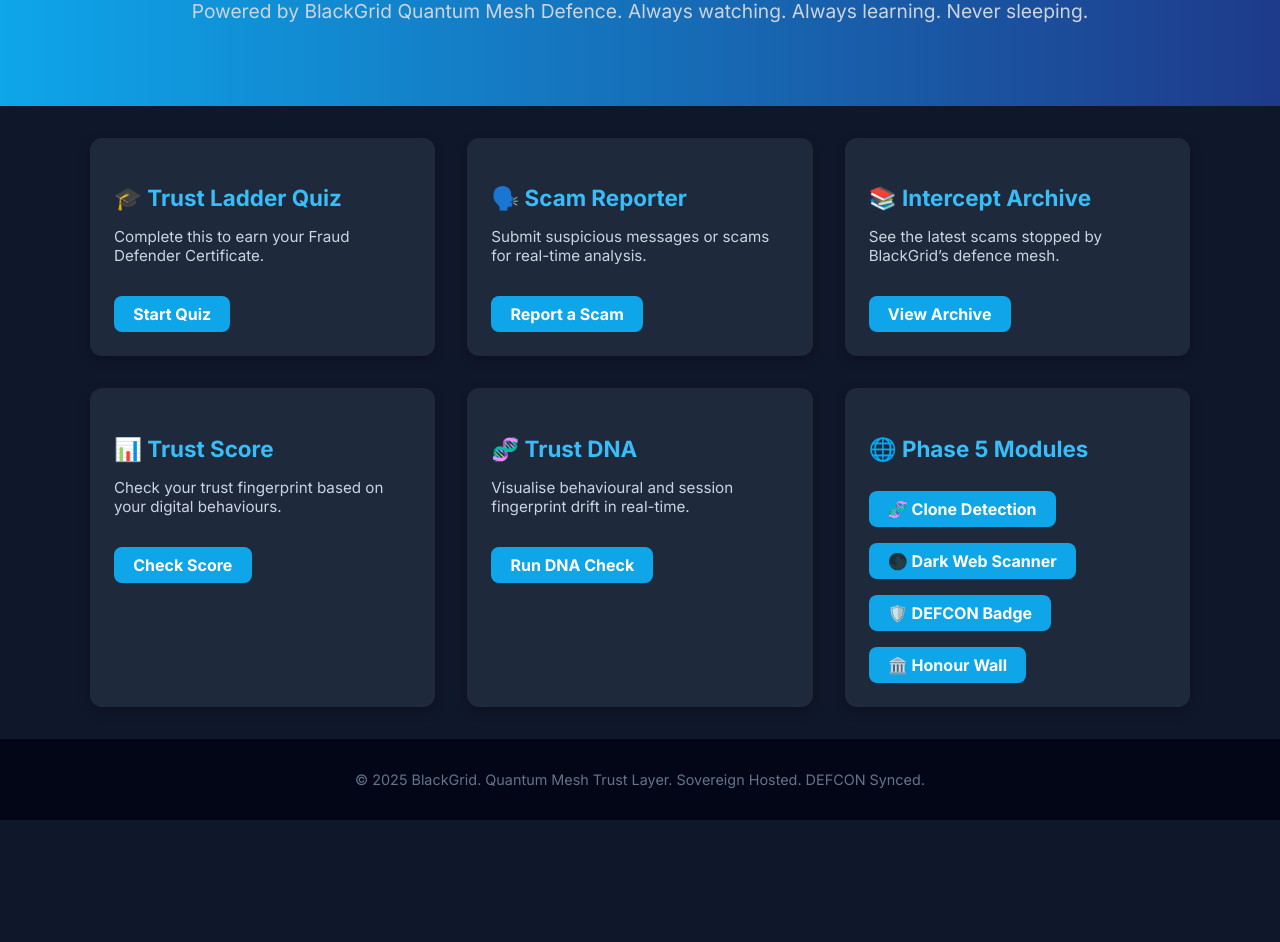
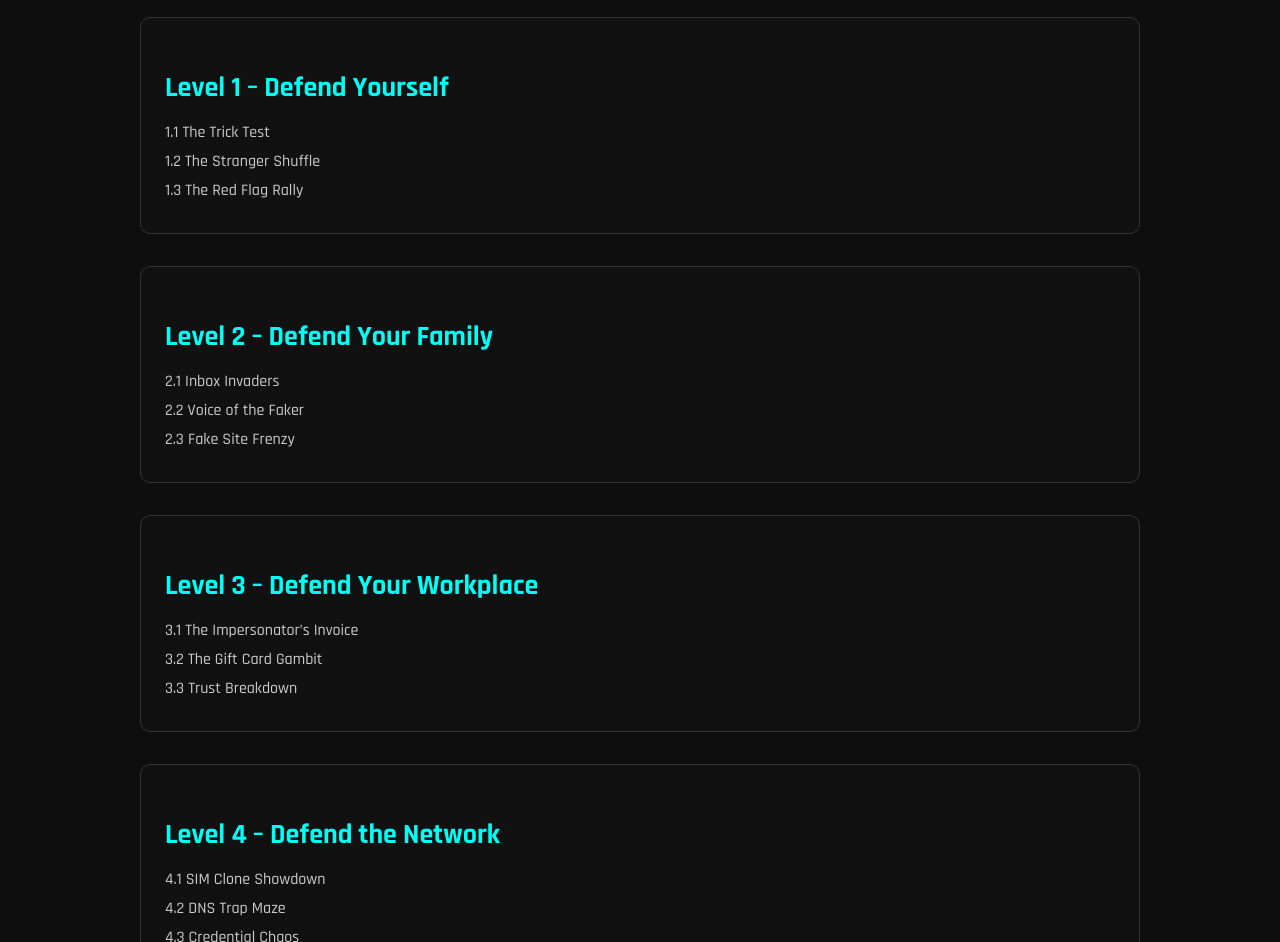
Before and after one commit to leeraper909/fraudwatch-site, a plain HTML site: page index.html in a window 1280 px wide. Shown: the part 314-1256 px from the top of the page. Before the commit the page ends 1134 px from the top, so only its background shows below. Drawn offline with Linux system fonts and the light colour scheme.

Commit message:
Add files via upload

```diff
--- a/index.html
+++ b/index.html
@@ -1,152 +1,140 @@
+
 <!DOCTYPE html>
 <html lang="en">
 <head>
-  <meta charset="UTF-8">
-  <meta name="viewport" content="width=device-width, initial-scale=1.0">
-  <title>FraudWatch by BlackGrid</title>
-  <link href="https://fonts.googleapis.com/css2?family=Inter:wght@400;700;900&display=swap" rel="stylesheet">
+  <meta charset="UTF-8" />
+  <meta name="viewport" content="width=device-width, initial-scale=1.0" />
+  <title>FraudWatch Learning Hub</title>
+  <link href="https://fonts.googleapis.com/css2?family=Rajdhani:wght@500;700&display=swap" rel="stylesheet">
   <style>
     body {
       margin: 0;
-      font-family: 'Inter', sans-serif;
-      background: #0f172a;
-      color: #e2e8f0;
+      font-family: 'Rajdhani', sans-serif;
+      background: #0e0e0e;
+      color: #e0e0e0;
     }
     header {
-      background: #020617;
+      background: #000;
       padding: 1.5rem 2rem;
       display: flex;
       justify-content: space-between;
       align-items: center;
-      border-bottom: 2px solid #38bdf8;
+      border-bottom: 2px solid #444;
     }
     header h1 {
-      font-size: 1.75rem;
-      color: #38bdf8;
+      color: #00fff7;
+      font-size: 2rem;
     }
     nav a {
-      margin-left: 1rem;
-      color: #94a3b8;
+      color: #ccc;
+      margin-left: 1.5rem;
       text-decoration: none;
-      font-weight: bold;
     }
     nav a:hover {
-      color: #38bdf8;
-    }
-    .hero {
-      padding: 4rem 2rem;
-      text-align: center;
-      background: linear-gradient(to right, #0ea5e9, #1e3a8a);
-    }
-    .hero h2 {
-      font-size: 2.75rem;
-      color: white;
-      font-weight: 900;
-    }
-    .hero p {
-      font-size: 1.2rem;
-      margin-top: 1rem;
-      color: #cbd5e1;
+      color: #00fff7;
     }
     .container {
+      max-width: 1000px;
+      margin: 3rem auto;
       padding: 2rem;
-      max-width: 1100px;
-      margin: auto;
     }
-    .grid {
-      display: grid;
-      grid-template-columns: repeat(auto-fit, minmax(280px, 1fr));
-      gap: 2rem;
+    h2 {
+      text-align: center;
+      font-size: 2.5rem;
+      color: #00fff7;
     }
-    .card {
-      background: #1e293b;
-      border-radius: 12px;
+    .level-block {
+      background: #111;
+      border: 1px solid #333;
+      border-radius: 10px;
       padding: 1.5rem;
-      box-shadow: 0 4px 12px rgba(0,0,0,0.25);
+      margin-bottom: 2rem;
     }
-    .card h3 {
-      color: #38bdf8;
-      font-size: 1.4rem;
-      margin-bottom: 0.75rem;
+    .level-block h3 {
+      margin-bottom: 1rem;
+      font-size: 1.75rem;
+      color: #00fff7;
     }
-    .card p {
-      font-size: 0.95rem;
-      color: #cbd5e1;
+    .sub-tier-list a {
+      display: block;
+      margin-bottom: 0.5rem;
+      color: #ccc;
+      text-decoration: none;
     }
-    .card a {
-      display: inline-block;
-      margin-top: 1rem;
-      background: #0ea5e9;
-      color: white;
-      text-decoration: none;
-      padding: 0.5rem 1.2rem;
-      border-radius: 8px;
+    .sub-tier-list a:hover {
+      color: #00fff7;
+    }
+    .back-home {
+      text-align: center;
+      margin-top: 2rem;
+    }
+    .back-home a {
+      color: #00fff7;
       font-weight: bold;
-    }
-    footer {
-      text-align: center;
-      background: #020617;
-      padding: 2rem;
-      font-size: 0.9rem;
-      color: #64748b;
     }
   </style>
 </head>
 <body>
   <header>
-    <h1>FraudWatch by BlackGrid</h1>
+    <h1>FraudWatch</h1>
     <nav>
-      <a href="clone-detection.html">Clone Grid</a>
-      <a href="dark-web-scanner.html">Signals</a>
-      <a href="trust-certificate.html">Certificate</a>
-      <a href="partner-wall.html">Honour Wall</a>
+      <a href="/">Home</a>
+      <a href="/signup">Signup</a>
+      <a href="/cert-mint">Certificates</a>
     </nav>
   </header>
 
-  <div class="hero">
-    <h2>Protecting the Nation from Fraud</h2>
-    <p>Powered by BlackGrid Quantum Mesh Defence. Always watching. Always learning. Never sleeping.</p>
-  </div>
+  <div class="container">
+    <h2>Learning Hub</h2>
 
-  <div class="container">
-    <div class="grid">
-      <div class="card">
-        <h3>🎓 Trust Ladder Quiz</h3>
-        <p>Complete this to earn your Fraud Defender Certificate.</p>
-        <a href="trust_ladder_learning_engine.html">Start Quiz</a>
-      </div>
-      <div class="card">
-        <h3>🗣️ Scam Reporter</h3>
-        <p>Submit suspicious messages or scams for real-time analysis.</p>
-        <a href="fraud-alert.html">Report a Scam</a>
-      </div>
-      <div class="card">
-        <h3>📚 Intercept Archive</h3>
-        <p>See the latest scams stopped by BlackGrid’s defence mesh.</p>
-        <a href="fraudwatch_console.html">View Archive</a>
-      </div>
-      <div class="card">
-        <h3>📊 Trust Score</h3>
-        <p>Check your trust fingerprint based on your digital behaviours.</p>
-        <a href="trust-score.html">Check Score</a>
-      </div>
-      <div class="card">
-        <h3>🧬 Trust DNA</h3>
-        <p>Visualise behavioural and session fingerprint drift in real-time.</p>
-        <a href="trust-dna.html">Run DNA Check</a>
-      </div>
-      <div class="card">
-        <h3>🌐 Phase 5 Modules</h3>
-        <a href="clone-detection.html">🧬 Clone Detection</a><br>
-        <a href="dark-web-scanner.html">🌑 Dark Web Scanner</a><br>
-        <a href="public-defcon-badge.html">🛡️ DEFCON Badge</a><br>
-        <a href="partner-wall.html">🏛️ Honour Wall</a>
+    <div class="level-block">
+      <h3>Level 1 – Defend Yourself</h3>
+      <div class="sub-tier-list">
+        <a href="/learning/level1-1.html">1.1 The Trick Test</a>
+        <a href="/learning/level1-2.html">1.2 The Stranger Shuffle</a>
+        <a href="/learning/level1-3.html">1.3 The Red Flag Rally</a>
       </div>
     </div>
+
+    <div class="level-block">
+      <h3>Level 2 – Defend Your Family</h3>
+      <div class="sub-tier-list">
+        <a href="/learning/level2-1.html">2.1 Inbox Invaders</a>
+        <a href="/learning/level2-2.html">2.2 Voice of the Faker</a>
+        <a href="/learning/level2-3.html">2.3 Fake Site Frenzy</a>
+      </div>
+    </div>
+
+    <div class="level-block">
+      <h3>Level 3 – Defend Your Workplace</h3>
+      <div class="sub-tier-list">
+        <a href="/learning/level3-1.html">3.1 The Impersonator’s Invoice</a>
+        <a href="/learning/level3-2.html">3.2 The Gift Card Gambit</a>
+        <a href="/learning/level3-3.html">3.3 Trust Breakdown</a>
+      </div>
+    </div>
+
+    <div class="level-block">
+      <h3>Level 4 – Defend the Network</h3>
+      <div class="sub-tier-list">
+        <a href="/learning/level4-1.html">4.1 SIM Clone Showdown</a>
+        <a href="/learning/level4-2.html">4.2 DNS Trap Maze</a>
+        <a href="/learning/level4-3.html">4.3 Credential Chaos</a>
+      </div>
+    </div>
+
+    <div class="level-block">
+      <h3>Level 5 – Defend the Nation</h3>
+      <div class="sub-tier-list">
+        <a href="/learning/level5-1.html">5.1 The Deepfake Directive</a>
+        <a href="/learning/level5-2.html">5.2 Exploit Tree Trials</a>
+        <a href="/learning/level5-3.html">5.3 The AI Adversary Gauntlet</a>
+      </div>
+    </div>
+
+    <div class="back-home">
+      <a href="/">← Back to Home</a>
+    </div>
   </div>
-
-  <footer>
-    &copy; 2025 BlackGrid. Quantum Mesh Trust Layer. Sovereign Hosted. DEFCON Synced.
-  </footer>
 </body>
 </html>
```
